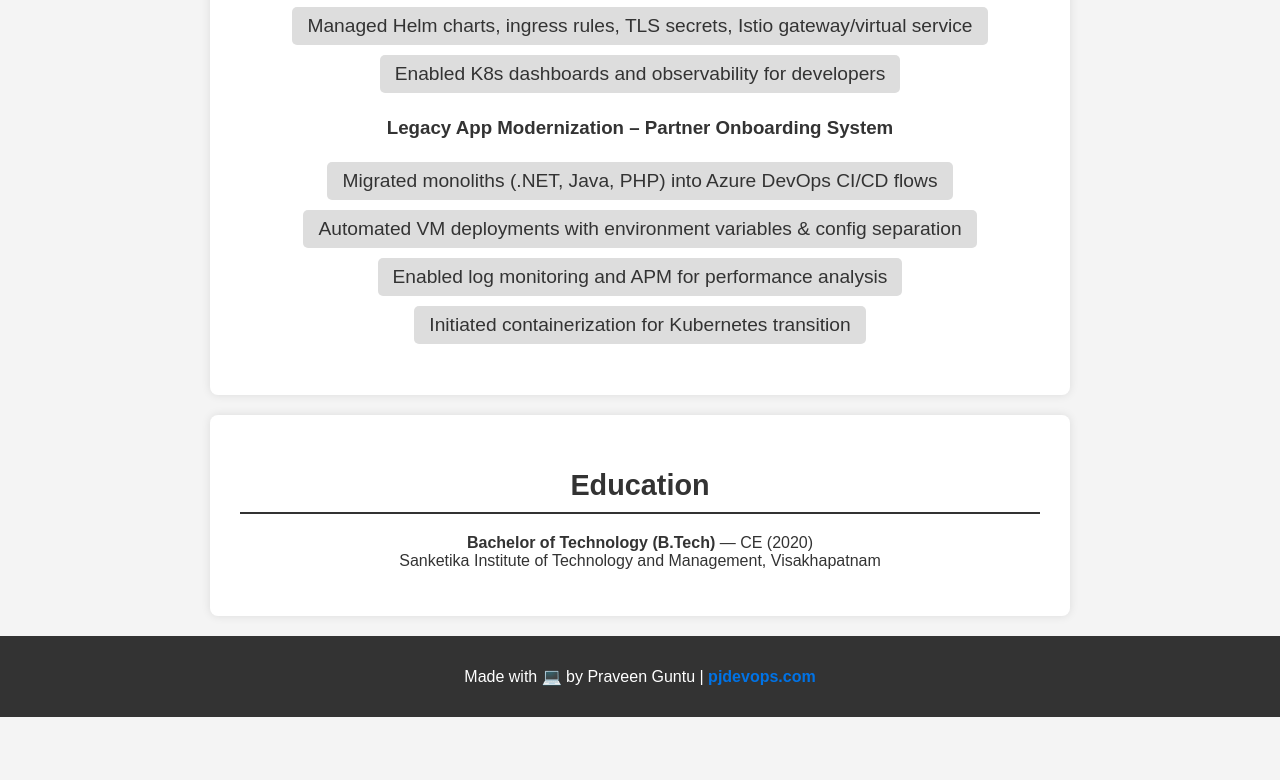
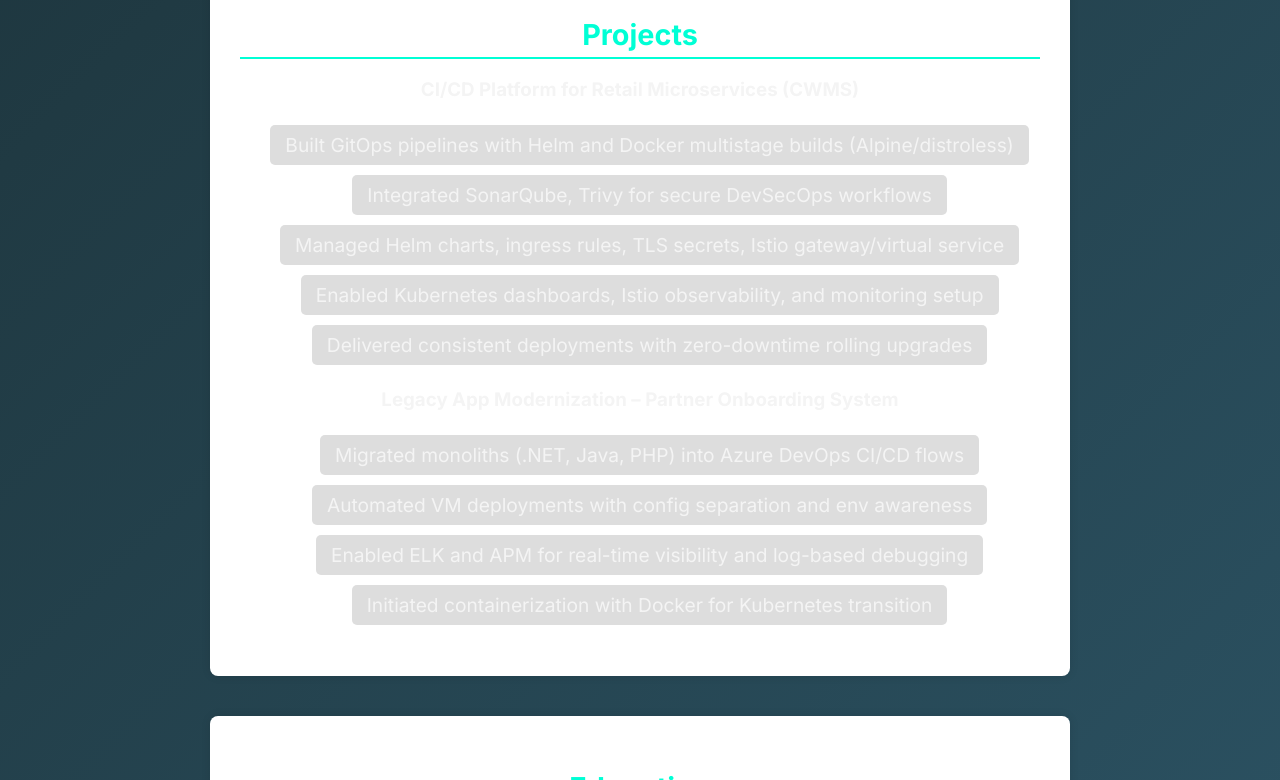
Before and after one commit to praveenjayakar/My-DevOps-Portfolio, a plain HTML site: page index.html in a window 1280 px wide. Shown: the part 2020-2800 px from the top of the page. Before the commit the page ends 2737 px from the top, so only its background shows below. Drawn offline with Linux system fonts and the light colour scheme.

Commit message:
Update index.html

```diff
--- a/index.html
+++ b/index.html
@@ -1,4 +1,3 @@
-<!-- index.html - DevOps Engineer Portfolio Website -->
 <!DOCTYPE html>
 <html lang="en">
 
@@ -8,6 +7,77 @@
   <title>Praveen Guntu | DevOps Engineer</title>
   <link rel="stylesheet" href="styles.css" />
   <link href="https://fonts.googleapis.com/css2?family=Inter:wght@400;600;700&display=swap" rel="stylesheet">
+  <style>
+    body {
+      margin: 0;
+      font-family: 'Inter', sans-serif;
+      background: linear-gradient(135deg, #0f2027, #203a43, #2c5364);
+      color: #f4f4f4;
+    }
+
+    header {
+      background: rgba(0, 0, 0, 0.7);
+      padding: 2rem 1rem;
+      text-align: center;
+      box-shadow: 0 2px 10px rgba(0, 0, 0, 0.3);
+    }
+
+    header h1 {
+      margin: 0;
+      font-size: 2.5rem;
+      color: #00ffd5;
+    }
+
+    header p {
+      font-size: 1.1rem;
+      color: #ccc;
+    }
+
+    .contact a {
+      color: #00ffd5;
+      text-decoration: none;
+      margin: 0 0.5rem;
+      font-weight: 600;
+    }
+
+    .container {
+      max-width: 960px;
+      margin: 0 auto;
+      padding: 2rem;
+    }
+
+    section {
+      margin-bottom: 2.5rem;
+    }
+
+    h2 {
+      border-bottom: 2px solid #00ffd5;
+      padding-bottom: 0.3rem;
+      margin-bottom: 1rem;
+      color: #00ffd5;
+    }
+
+    ul {
+      list-style-type: square;
+      padding-left: 1.2rem;
+    }
+
+    li {
+      margin-bottom: 0.5rem;
+    }
+
+    footer {
+      text-align: center;
+      padding: 1rem;
+      font-size: 0.9rem;
+      background: rgba(0, 0, 0, 0.4);
+    }
+
+    footer a {
+      color: #00ffd5;
+      text-decoration: none;
+    }
+  </style>
 </head>
 
 <body>
@@ -16,10 +86,10 @@
       <h1>Praveen Guntu</h1>
       <p>DevOps Engineer | Cloud | Kubernetes | CI/CD | Terraform</p>
       <div class="contact">
-        <a href="mailto:praveenguntu@outlook.com">praveenguntu@outlook.com</a> |
-        <a href="https://pjdevops.com" target="_blank">pjdevops.com</a> |
+        <a href="mailto:praveenguntu@outlook.com">Email</a> |
+        <a href="https://pjdevops.com" target="_blank">Portfolio</a> |
         <a href="https://linkedin.com/in/praveen-guntu-51163297" target="_blank">LinkedIn</a> |
-        +91 6360192648
+        <span>+91 6360192648</span>
       </div>
     </div>
   </header>
@@ -40,7 +110,7 @@
         <li><strong>Build Tools:</strong> Maven, Ant, Gradle, npm, MSBuild, pip, Composer, Docker buildx</li>
         <li><strong>IaC:</strong> Terraform</li>
         <li><strong>Registries:</strong> Nexus, JFrog, ECR</li>
-        <li><strong>Monitoring & Logging:</strong> Prometheus, Grafana, ELK, Fluentd, Loki, promtail, node exporter</li>
+        <li><strong>Monitoring:</strong> Prometheus, Grafana, ELK, Fluentd, Loki, promtail, node exporter</li>
         <li><strong>Config Management:</strong> Ansible</li>
         <li><strong>Web Servers & OS:</strong> NGINX, Tomcat, Apache, Linux (advanced), Windows (intermediate)</li>
         <li><strong>Scripting:</strong> Bash, Python (basic)</li>
@@ -69,15 +139,16 @@
         <li>Built GitOps pipelines with Helm and Docker multistage builds (Alpine/distroless)</li>
         <li>Integrated SonarQube, Trivy for secure DevSecOps workflows</li>
         <li>Managed Helm charts, ingress rules, TLS secrets, Istio gateway/virtual service</li>
-        <li>Enabled K8s dashboards and observability for developers</li>
+        <li>Enabled Kubernetes dashboards, Istio observability, and monitoring setup</li>
+        <li>Delivered consistent deployments with zero-downtime rolling upgrades</li>
       </ul>
 
       <h3>Legacy App Modernization – Partner Onboarding System</h3>
       <ul>
         <li>Migrated monoliths (.NET, Java, PHP) into Azure DevOps CI/CD flows</li>
-        <li>Automated VM deployments with environment variables & config separation</li>
-        <li>Enabled log monitoring and APM for performance analysis</li>
-        <li>Initiated containerization for Kubernetes transition</li>
+        <li>Automated VM deployments with config separation and env awareness</li>
+        <li>Enabled ELK and APM for real-time visibility and log-based debugging</li>
+        <li>Initiated containerization with Docker for Kubernetes transition</li>
       </ul>
     </section>
 
```
